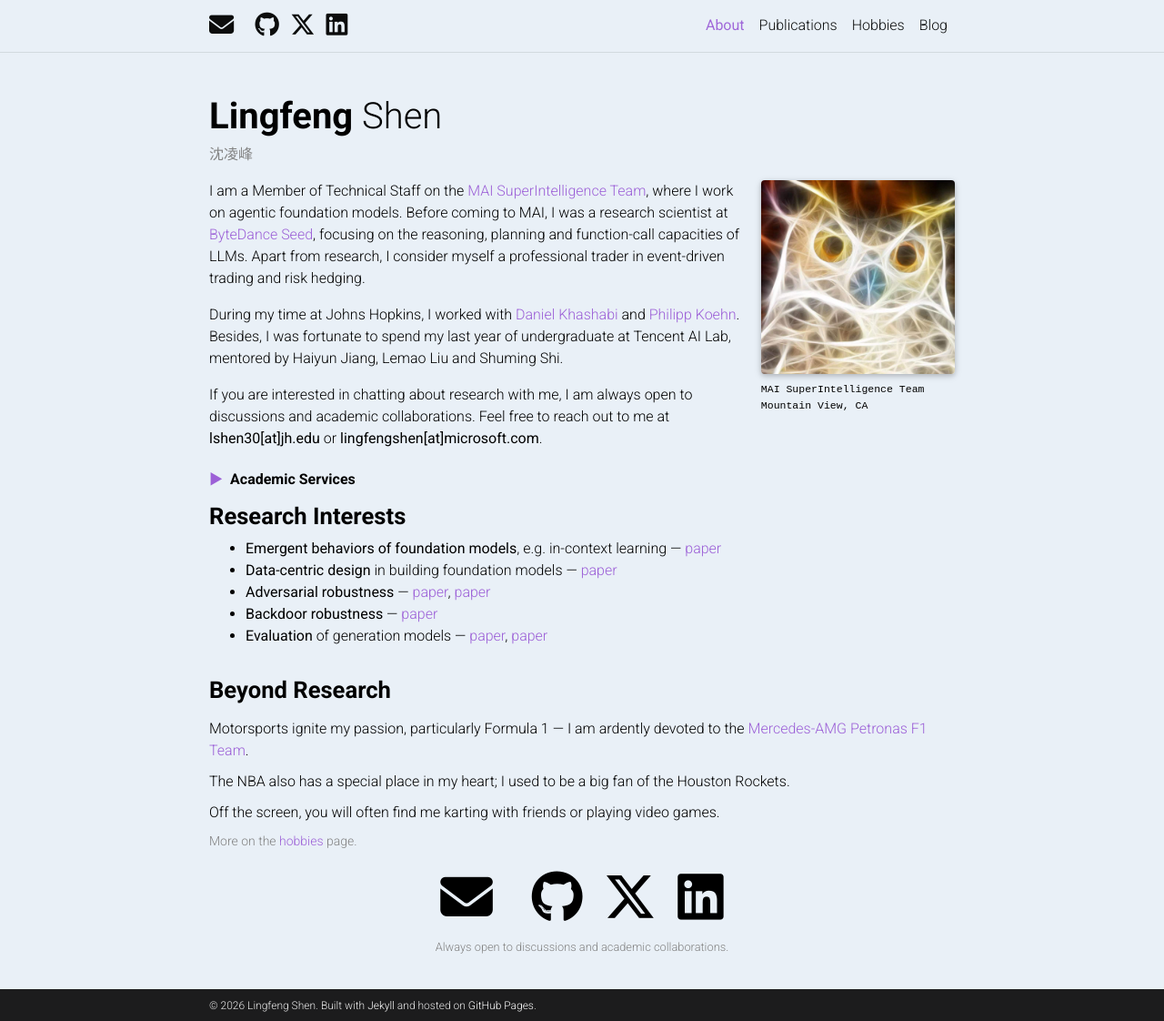
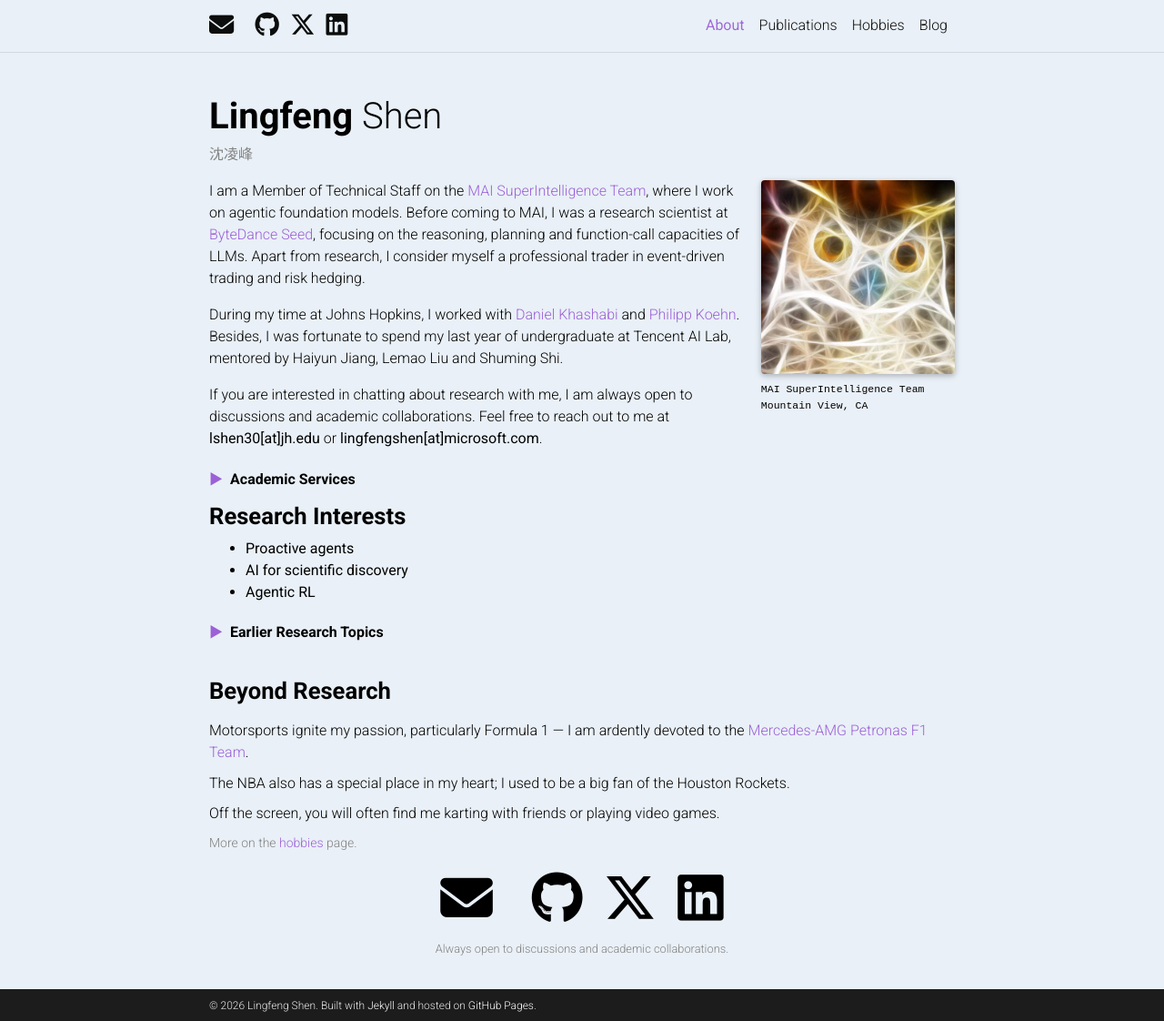
Before and after one commit to shadowkiller33/shadowkiller33.github.io, a Jekyll site: the page built from index.md, in a window 1280 px wide and 1122 px high. Shown: the whole window at 91% size. Built offline with Jekyll 4.4.1, drawn with Linux system fonts in a browser that asks for light colours; nearby versions of some CDN libraries; comment, search, counter and statistics services are not loaded; a style sheet for code colours, icons or effects is not loaded.

Commit message:
Update research interests and collapse the earlier ones
Front the current directions — proactive agents, AI for scientific
discovery, agentic RL — and move the previous five topics into an
"Earlier Research Topics" details block, matching how Academic Services
is presented.

The moved list is written as raw HTML because kramdown does not parse
markdown inside a block-level HTML element; every paper link is carried
over unchanged.

Also extend the reviewing years: ICLR 2024-2026, NeurIPS 2023-2026 and
ICML 2023-2026, with the remaining venues switched to the same range
notation for consistency.

Co-Authored-By: Claude Opus 5 (1M context) <noreply@anthropic.com>

```diff
--- a/index.md
+++ b/index.md
@@ -11,18 +11,36 @@ If you are interested in chatting about research with me, I am always open to di
 <details>
   <summary>Academic Services</summary>
   <div class="details-content">
-    <p><b>Reviewer</b>: ICLR 2024, NeurIPS 2023/2024, ICML 2023, ACL 2023, AAAI 2022/2023/2024,
-    EMNLP 2022/2023, ARR 2022/2023.</p>
+    <p><b>Reviewer</b>: ICLR 2024&ndash;2026, NeurIPS 2023&ndash;2026, ICML 2023&ndash;2026,
+    ACL 2023, AAAI 2022&ndash;2024, EMNLP 2022&ndash;2023, ARR 2022&ndash;2023.</p>
   </div>
 </details>
 
 ## Research Interests
 
-- **Emergent behaviors of foundation models**, e.g. in-context learning — [paper](https://arxiv.org/abs/2310.08540)
-- **Data-centric design** in building foundation models — [paper](https://arxiv.org/abs/2309.16155v1)
-- **Adversarial robustness** — [paper](https://arxiv.org/abs/2302.02023), [paper](https://ojs.aaai.org/index.php/AAAI/article/view/21380)
-- **Backdoor robustness** — [paper](https://arxiv.org/abs/2201.02993)
-- **Evaluation** of generation models — [paper](https://arxiv.org/abs/2201.02993), [paper](https://arxiv.org/abs/2202.08479)
+- **Proactive agents**
+- **AI for scientific discovery**
+- **Agentic RL**
+
+<details>
+  <summary>Earlier Research Topics</summary>
+  <div class="details-content">
+    <ul>
+      <li><b>Emergent behaviors of foundation models</b>, e.g. in-context learning &mdash;
+        <a href="https://arxiv.org/abs/2310.08540" target="_blank" rel="noopener noreferrer">paper</a></li>
+      <li><b>Data-centric design</b> in building foundation models &mdash;
+        <a href="https://arxiv.org/abs/2309.16155v1" target="_blank" rel="noopener noreferrer">paper</a></li>
+      <li><b>Adversarial robustness</b> &mdash;
+        <a href="https://arxiv.org/abs/2302.02023" target="_blank" rel="noopener noreferrer">paper</a>,
+        <a href="https://ojs.aaai.org/index.php/AAAI/article/view/21380" target="_blank" rel="noopener noreferrer">paper</a></li>
+      <li><b>Backdoor robustness</b> &mdash;
+        <a href="https://arxiv.org/abs/2201.02993" target="_blank" rel="noopener noreferrer">paper</a></li>
+      <li><b>Evaluation</b> of generation models &mdash;
+        <a href="https://arxiv.org/abs/2201.02993" target="_blank" rel="noopener noreferrer">paper</a>,
+        <a href="https://arxiv.org/abs/2202.08479" target="_blank" rel="noopener noreferrer">paper</a></li>
+    </ul>
+  </div>
+</details>
 
 <div class="news">
   <h2>Beyond Research</h2>
```
